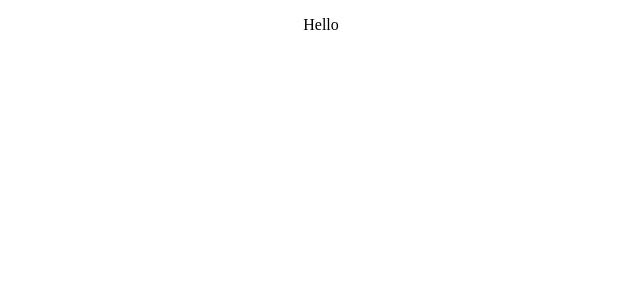
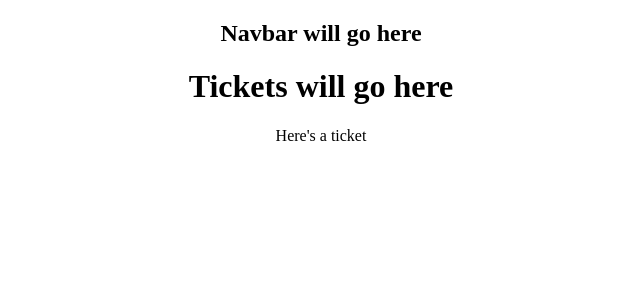
Before and after one commit to asmarcd/sledge-front-end, a React (Create React App) app: page / in a window 1280 px wide. Shown: the top 300 px of the page, without its empty margins (319-959 px from the left). Built offline with nearby package versions, Linux system fonts and the light colour scheme.

Commit message:
basic component framework in place

```diff
--- a/src/App.js
+++ b/src/App.js
@@ -1,9 +1,12 @@
 import './App.css';
+import TicketDisplay from './components/TicketDisplay';
+import Navbar from './components/Navbar';
 
 function App() {
   return (
     <div className="App">
-      <p>Hello</p>
+      <Navbar />
+      <TicketDisplay />
     </div>
   );
 }
--- /dev/null
+++ b/src/components/Navbar.js
@@ -0,0 +1,13 @@
+import React from 'react';
+
+const Navbar = () => {
+
+
+    return (
+        <div>
+            <h2>Navbar will go here</h2>
+        </div>
+    )
+}
+
+export default Navbar;
--- /dev/null
+++ b/src/components/TicketDisplay.js
@@ -0,0 +1,20 @@
+import React, {useState, useEffect} from 'react';
+
+const TicketDisplay = () => {
+
+    const [ticketView, setTicketView] = useState([]);
+
+    useEffect(() => {
+        // reference api to pull in relevant tickets.
+    })
+
+
+    return (
+        <div>
+            <h1>Tickets will go here</h1>
+            <p>Here's a ticket</p>
+        </div>
+    )
+}
+
+export default TicketDisplay;
```
Also changed, not shown: src/components/Ticket.js (added, +12 -0 lines).
